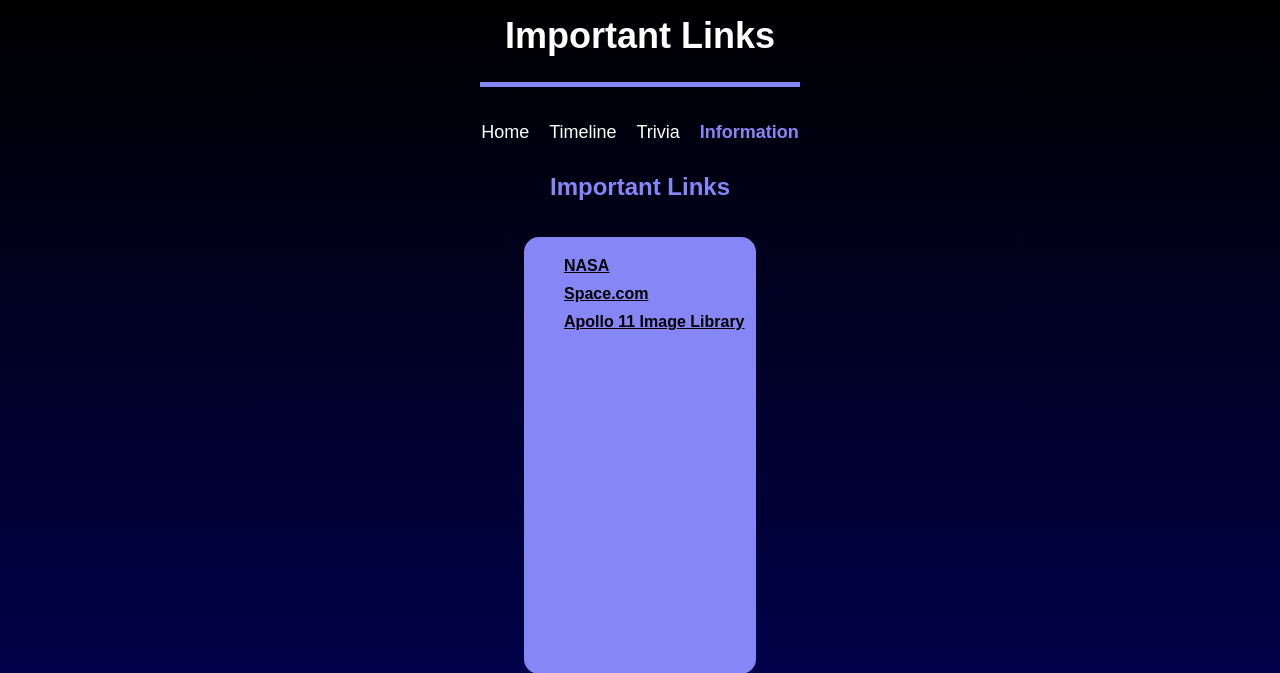
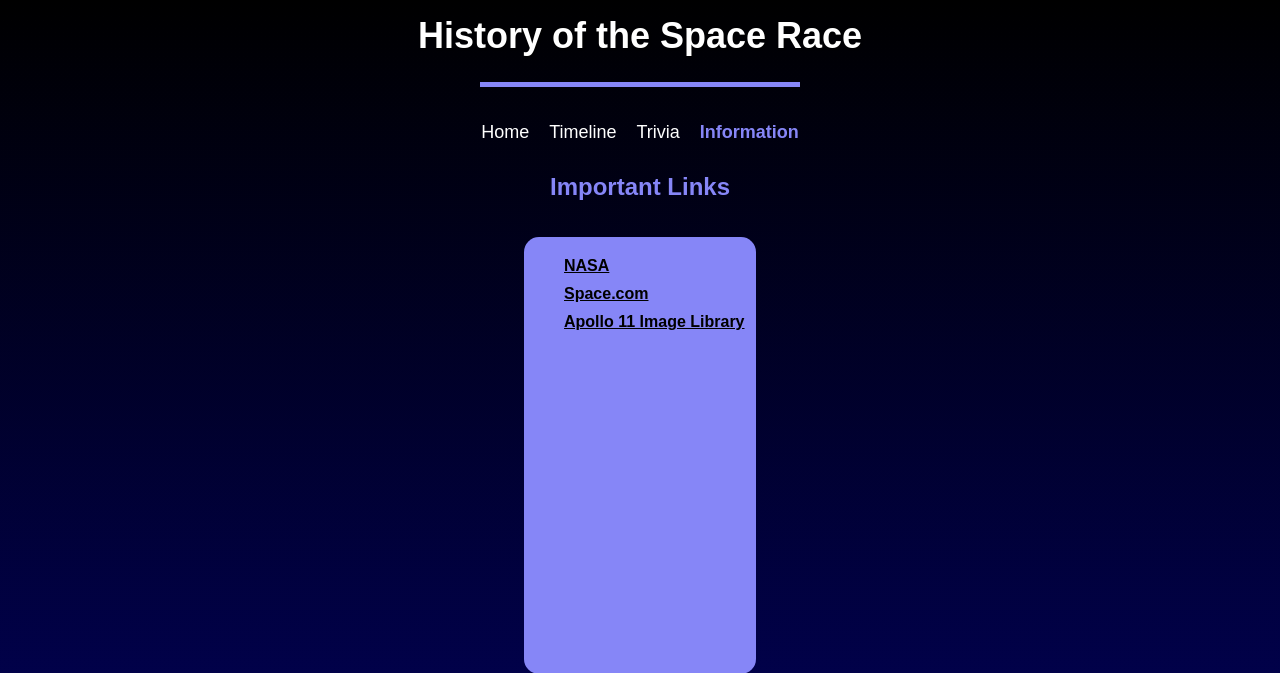
Before and after one commit to dstock3/spacerace, a Flask app: page /info in a window 1280 px wide. Shown: the top 673 px of the page. Run offline with Flask 2, Linux system fonts and the light colour scheme.

Commit message:
refined child template for info page

```diff
--- a/templates/info.html
+++ b/templates/info.html
@@ -1,13 +1,13 @@
 {% extends 'base.html' %}
-{% block title %}Space Race: Important Links{% endblock %}
-{% block meta_title %}Space Race: Important Links{% endblock %}
+{% block title %}Important Links{% endblock %}
+{% block meta_title %}Important Links{% endblock %}
 {% block link %}{{ url_for('static', filename='css/info.css') }}{% endblock %}
 {% block description %}"Learn about the history of the space race, a period of intense competition between the United States and the Soviet Union to advance in space exploration during the Cold War."{% endblock %}
 {% block meta_description %}"Learn about the history of the space race, a period of intense competition between the United States and the Soviet Union to advance in space exploration during the Cold War."{% endblock %}
 {% block keywords %}"space race, history, Cold War, United States, Soviet Union, space exploration"{% endblock %}
 {% block body_class %}info{% endblock %}
 {% block main_class %}info-container{% endblock %}
-{% block header %}Important Links{% endblock %}
+{% block header %}History of the Space Race{% endblock %}
 {% block content %}
     <h2 class="info-head">Important Links</h2>
     <ul class="info-list">
```
